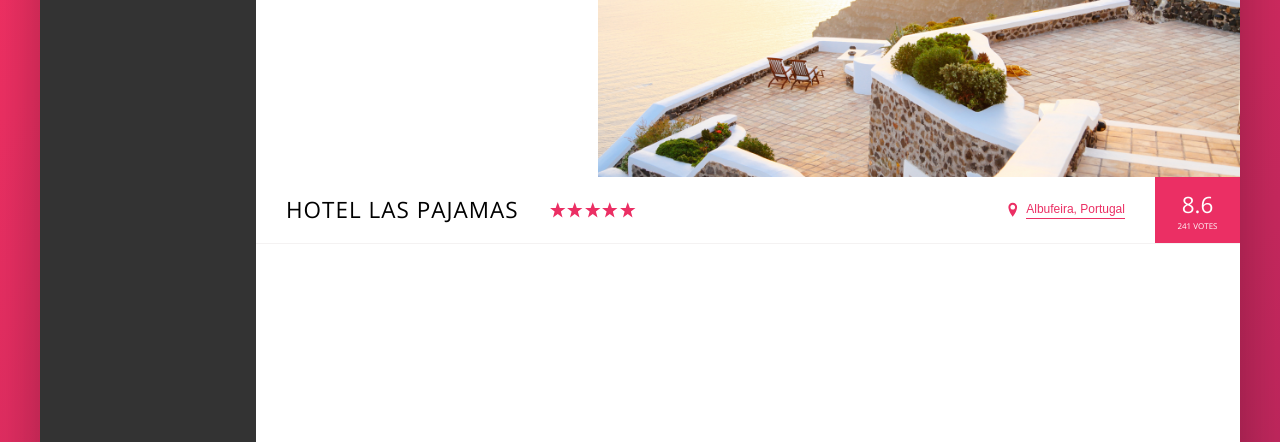
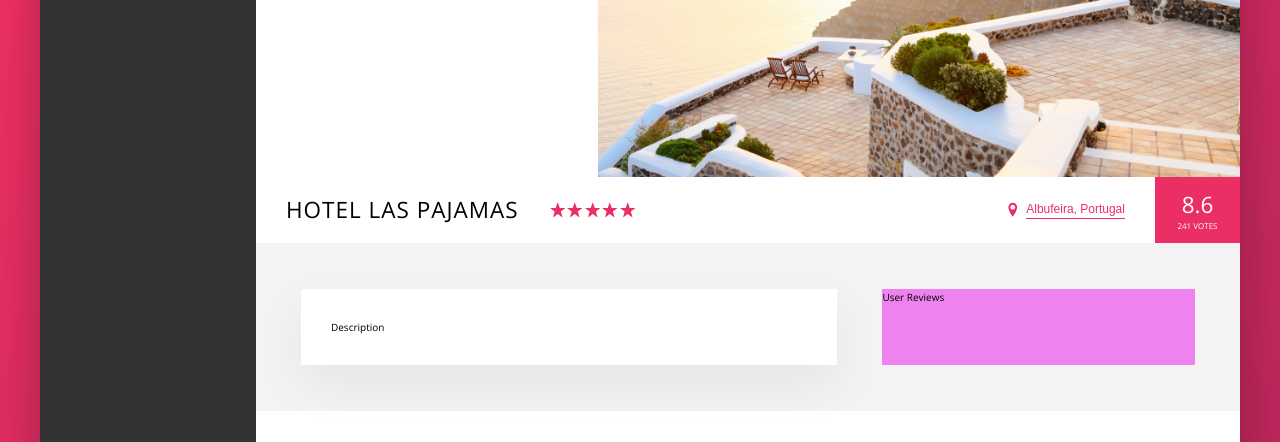
Before and after one commit to SimasDei/trillo-sass, a website: page index.html in a window 1280 px wide. Shown: the part 358-800 px from the top of the page. Drawn offline with nearby package versions, Linux system fonts and the light colour scheme.

Commit message:
detail container styling and markup

```diff
--- a/index.html
+++ b/index.html
@@ -149,6 +149,15 @@
               <div class="overview__rating-count">241 votes</div>
             </div>
           </div>
+
+          <div class="detail">
+            <div class="description">
+              Description
+            </div>
+            <div class="user-reviews">
+              User Reviews
+            </div>
+          </div>
         </main>
       </div>
     </div>
--- a/sass/_base.scss
+++ b/sass/_base.scss
@@ -31,6 +31,9 @@ Grey dark 3: #999
   --color-grey-dark-3: #999;
 
   --shadow-dark: 0 2rem 6rem rgba(0, 0, 0, 0.3);
+  --shadow-light: 0 2rem 5rem rgba(0, 0, 0, 0.06);
+
+  --line: 1px solid var(--color-grey-light-2);
 }
 
 * {
--- a/sass/_components.scss
+++ b/sass/_components.scss
@@ -171,7 +171,7 @@
 .overview {
   display: flex;
   align-items: center;
-  border-bottom: 1px solid var(--color-grey-light-2);
+  border-bottom: var(--line);
 
   &__heading {
     font-size: 2.25rem;
--- a/sass/_layout.scss
+++ b/sass/_layout.scss
@@ -11,7 +11,7 @@
   font-size: 1.4rem;
   height: 7rem;
   background-color: #fff;
-  border-bottom: 1px solid var(--color-grey-light-2);
+  border-bottom: var(--line);
 
   display: flex;
   justify-content: space-between;
@@ -43,3 +43,23 @@
   text-align: center;
   padding: 2.5rem;
 }
+
+.detail {
+  display: flex;
+  padding: 4.5rem;
+  background-color: var(--color-grey-light-2);
+  border-bottom: var(--line);
+}
+
+.description {
+  background: #fff;
+  box-shadow: var(--shadow-light);
+  padding: 3rem;
+  flex: 0 0 60%;
+  margin-right: 4.5rem;
+}
+
+.user-reviews {
+  background: violet;
+  flex: 1;
+}
```
Also changed, not shown: css/style.css.
